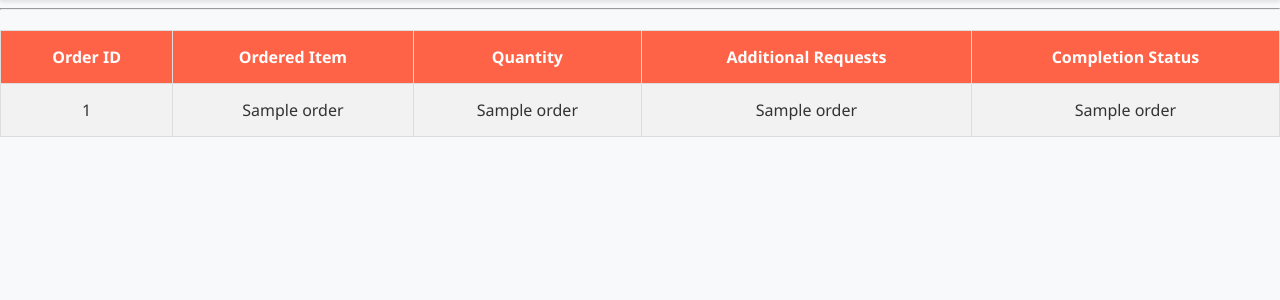
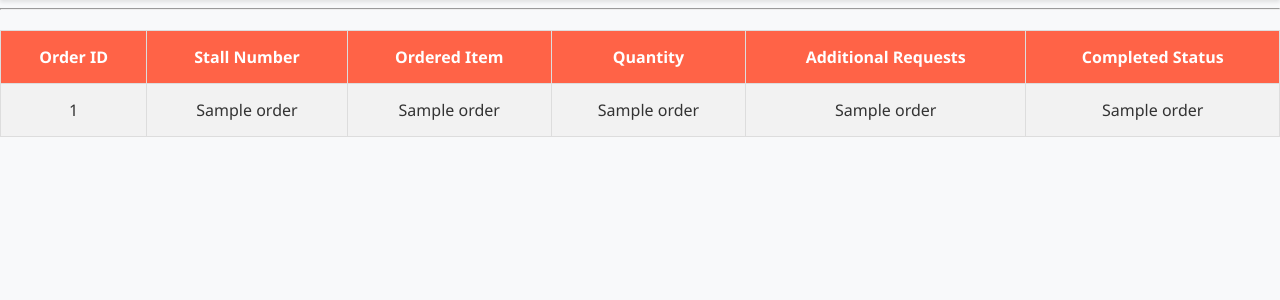
Before and after one commit to KyrosGallade/canteen-preorder, a Flask app: template templates/all_orders.html in a window 1280 px wide. Shown: the part 83-383 px from the top of the page. Run offline with Flask 3, Linux system fonts and the light colour scheme; the template is opened without the code that fills it: most values are stand-ins (such as "Sample title", 1, 10 or a date in 2020).

Commit message:
Update all_orders.html

```diff
--- a/templates/all_orders.html
+++ b/templates/all_orders.html
@@ -16,14 +16,16 @@
     <table>
       <tr>
         <th>Order ID</th>
+        <th>Stall Number</th>
         <th>Ordered Item</th>
         <th>Quantity</th>
         <th>Additional Requests</th>
-        <th>Completion Status</th>
+        <th>Completed Status</th>
       </tr>
       {% for order in list_of_orders %}
       <tr>
         <td>{{ order[0] }}</td>
+        <td>{{ order[1] }}</td>
         <td>{{ order[2] }}</td>
         <td>{{ order[3] }}</td>
         <td>{{ order[4] }}</td>
```
